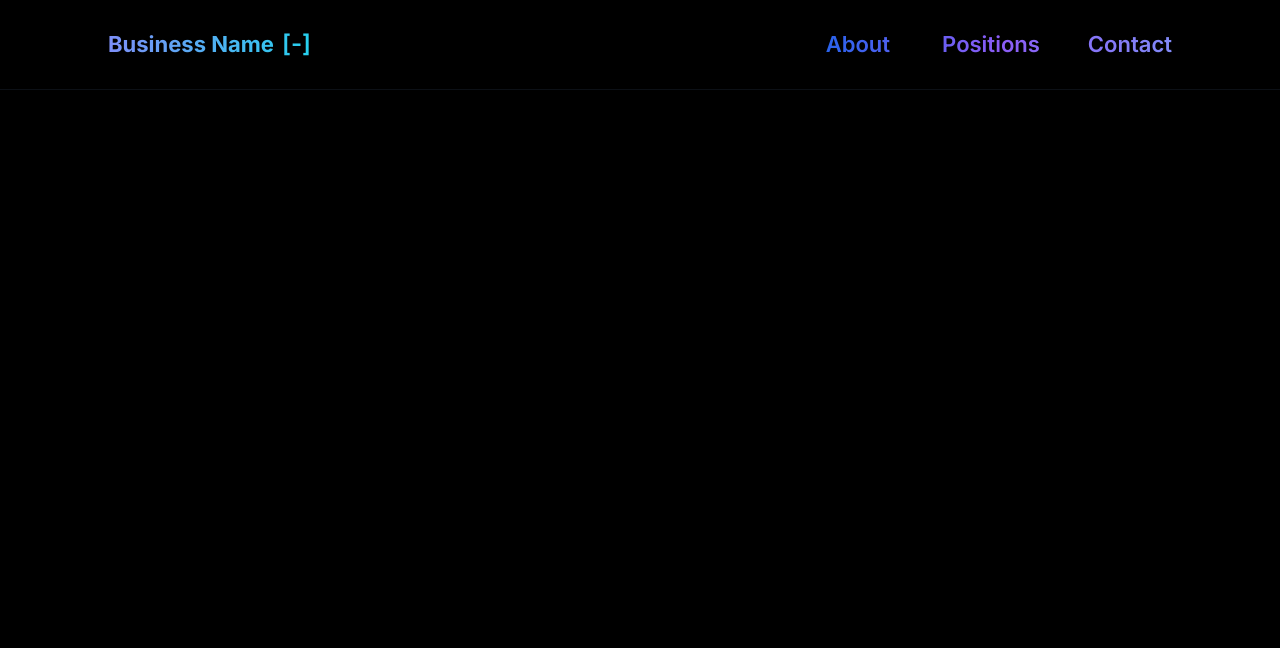
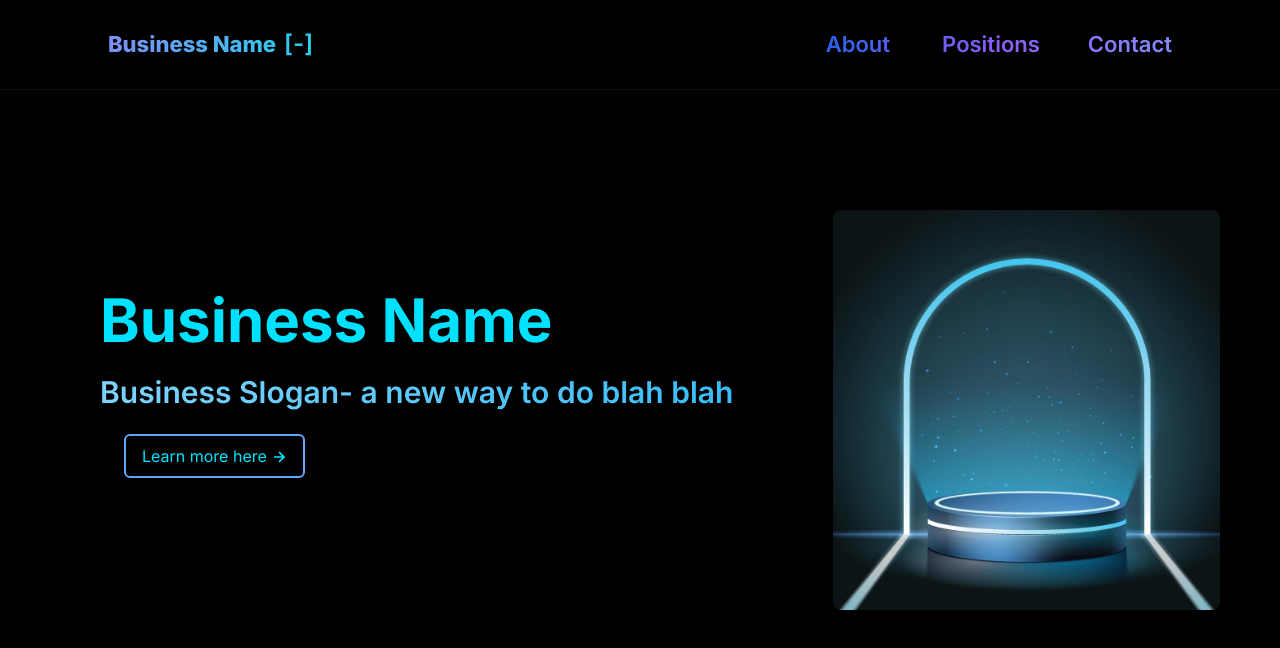
Before and after one commit to carhanc/website-cd, a Next.js app: page / in a window 1280 px wide. Shown: the top 648 px of the page. Built offline with nearby package versions, Linux system fonts and the light colour scheme.

Commit message:
home page

```diff
--- a/package.json
+++ b/package.json
@@ -14,7 +14,8 @@
     "hamburger-react": "^2.5.0",
     "next": "14.1.0",
     "react": "^18",
-    "react-dom": "^18"
+    "react-dom": "^18",
+    "react-icons": "^5.0.1"
   },
   "devDependencies": {
     "autoprefixer": "^10.0.1",
--- a/src/app/about/page.js
+++ b/src/app/about/page.js
@@ -1,5 +1,5 @@
 import React from 'react'
-import Nav from "/Users/alexcismaru/Documents/GitHub/website-cd/src/components/nav.js";
+import Nav from "../../components/nav";
 
 const page = () => {
   return (
--- a/src/app/contact/page.js
+++ b/src/app/contact/page.js
@@ -1,5 +1,5 @@
 import React from 'react'
-import Nav from "/Users/alexcismaru/Documents/GitHub/website-cd/src/components/nav.js";
+import Nav from "../../components/nav";
 
 const page = () => {
   return (
--- a/src/app/page.js
+++ b/src/app/page.js
@@ -1,15 +1,34 @@
 import Image from "next/image";
 import Link from "next/link";
 import Nav from "../components/nav";
+import { BiRightArrowAlt } from "react-icons/bi";
+import arhan from "../../public/img.jpg"
 
 export default function Home() {
   return (
     <div>
       <Nav />
 
-      <div>
+      <main className="lg:flex flex-cols-2 justify-evenly text-[#00E0FF]">
 
-      </div>
+          <div className="flex flex-col text-center items-center lg:items-start lg:text-left lg:pt-[25vh] pt-[10vh] h-[50vh] lg:min-h-[80vh] md:px-20 space-y-6">
+            <h1 className="text-4xl lg:text-6xl font-bold">Business Name</h1>
+            <p className="text-xl lg:text-3xl font-semibold bg-gradient-to-r from-sky-300 to-sky-400 bg-clip-text text-transparent">
+              Business Slogan- a new way to do blah blah
+            </p>
+            <Link
+              className="rounded-md lg:ml-6 border-blue-400 border-2 w-fit px-4 py-2 hover:brightness-90 transition ease-linear duration-300 flex flex-row group"
+              href="/about"
+            >
+              Learn more here
+              <BiRightArrowAlt className="mt-[5px] scale-[1.25] ml-1 group-hover:translate-x-1 ease-linear duration-150" />
+            </Link>
+          </div>
+
+        <div className="rounded-lg hidden w-1/3 lg:flex flex-col text-center lg:text-left justify-center h-[50vh] lg:min-h-[80vh] py-20 gap-x-10 pr-10">
+          <Image src={arhan} className="object-cover h-full my-10 rounded-lg" />
+        </div>
+      </main>
     </div>
   );
 }
--- a/src/app/positions/page.js
+++ b/src/app/positions/page.js
@@ -1,5 +1,5 @@
 import React from 'react'
-import Nav from "/Users/alexcismaru/Documents/GitHub/website-cd/src/components/nav.js";
+import Nav from "../../components/nav";
 
 const page = () => {
   return (
--- a/src/components/nav.js
+++ b/src/components/nav.js
@@ -29,7 +29,7 @@ const Nav = () => {
 
                 <Link href='/' className="gap-2 sm:flex text-[22px] rounded-md p-2
                 font-semibold hover:scale-105 cursor-pointer ease-linear duration-150 bg-gradient-to-r from-indigo-400 to-cyan-400 text-transparent bg-clip-text">
-                    <p className="my-auto sm:block hidden font-bold">Business Name</p>
+                    <p className="my-auto sm:block hidden font-extrabold">Business Name</p>
                     <p className=" text-2xl">[-]</p> {/*space for logo*/}
                 </Link>
 
@@ -42,7 +42,7 @@ const Nav = () => {
                 {/* Desktop Links */}
                 <div className="hidden gap-x-12 sm:flex text-[22px] my-auto rounded-md p-2 font-semibold bg-gradient-to-r from-blue-600 via-violet-500 to-indigo-400 text-transparent bg-clip-text">
 
-                  <Link href="/about" className="mr-1 hover:text-blue-500 hover:font-extrabold ease-linear duration-200">
+                  <Link href="/about" className="mr-1 hover:text-blue-500 hover:font-bold ease-linear duration-200">
                       About
                   </Link>
 
```
Also changed, not shown: public/img.jpg (added), 1 other file (tests, documents, lock files or other folders).
